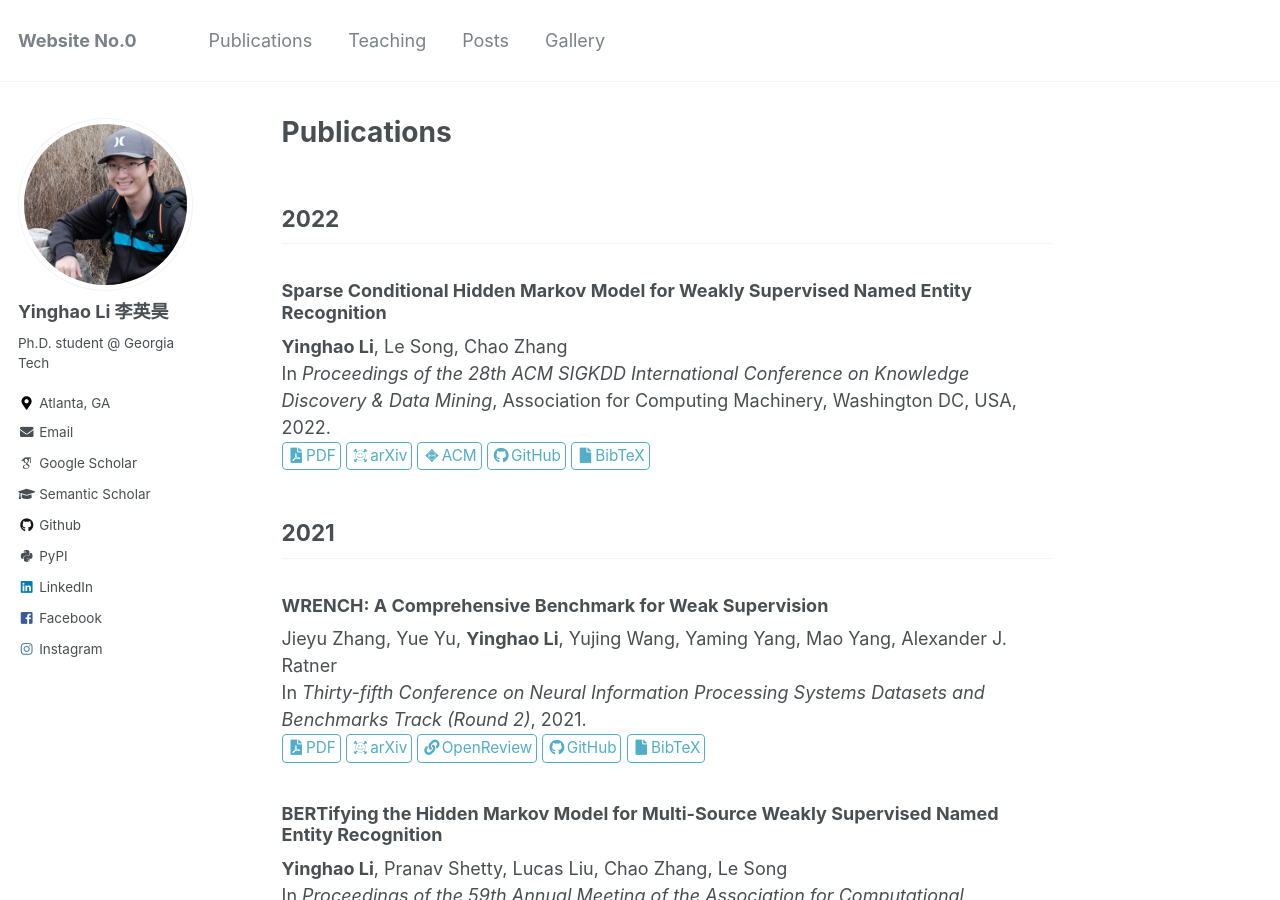
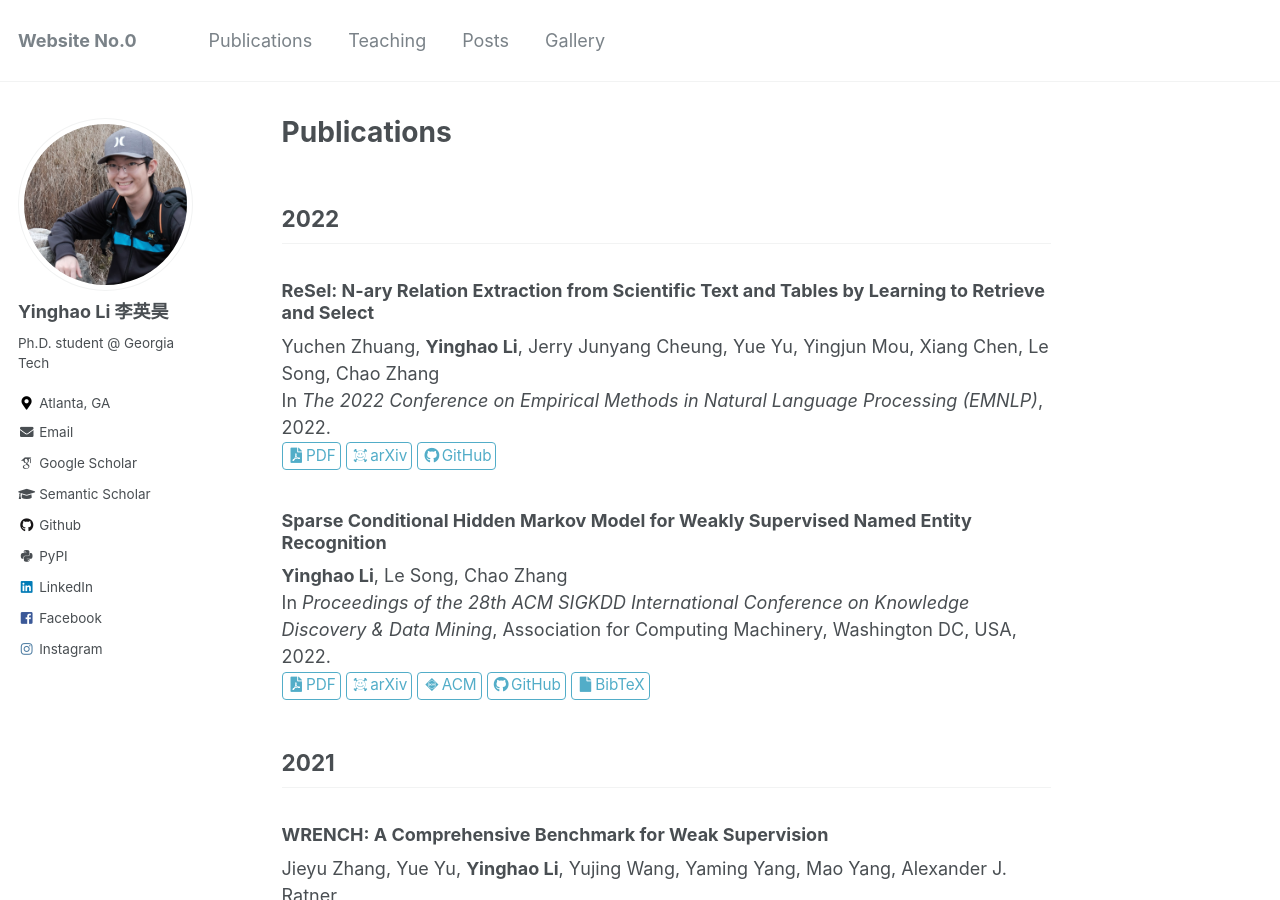
Before and after one commit to Yinghao-Li/Yinghao-Li.github.io, a Jekyll site: the page built from _pages/publications.md, in a window 1280 px wide and 900 px high. Built offline with Jekyll 4.4.1, drawn with Linux system fonts in a browser that asks for light colours; some web fonts are replaced.

Commit message:
update publications

```diff
--- a/_pages/publications.md
+++ b/_pages/publications.md
@@ -13,6 +13,13 @@ author_profile: true
 
 2022
 ---
+### ReSel: N-ary Relation Extraction from Scientific Text and Tables by Learning to Retrieve and Select
+Yuchen Zhuang, **Yinghao Li**, Jerry Junyang Cheung, Yue Yu, Yingjun Mou, Xiang Chen, Le Song, Chao Zhang
+In *The 2022 Conference on Empirical Methods in Natural Language Processing (EMNLP)*, 2022.
+[<i class="fas fa-fw fa-file-pdf" aria-hidden="true"></i>PDF](https://arxiv.org/pdf/2210.14427.pdf){: .btn--research}
+[<i class="ai-fw ai ai-arxiv"></i>arXiv](https://arxiv.org/abs/2210.14427){: .btn--research}
+[<i class="fab fa-fw fa-github"></i>GitHub](https://github.com/night-chen/ReSel){: .btn--research}
+
 ### Sparse Conditional Hidden Markov Model for Weakly Supervised Named Entity Recognition
 **Yinghao Li**, Le Song, Chao Zhang
 In *Proceedings of the 28th ACM SIGKDD International Conference on Knowledge Discovery & Data Mining*, Association for Computing Machinery, Washington DC, USA, 2022.
```
